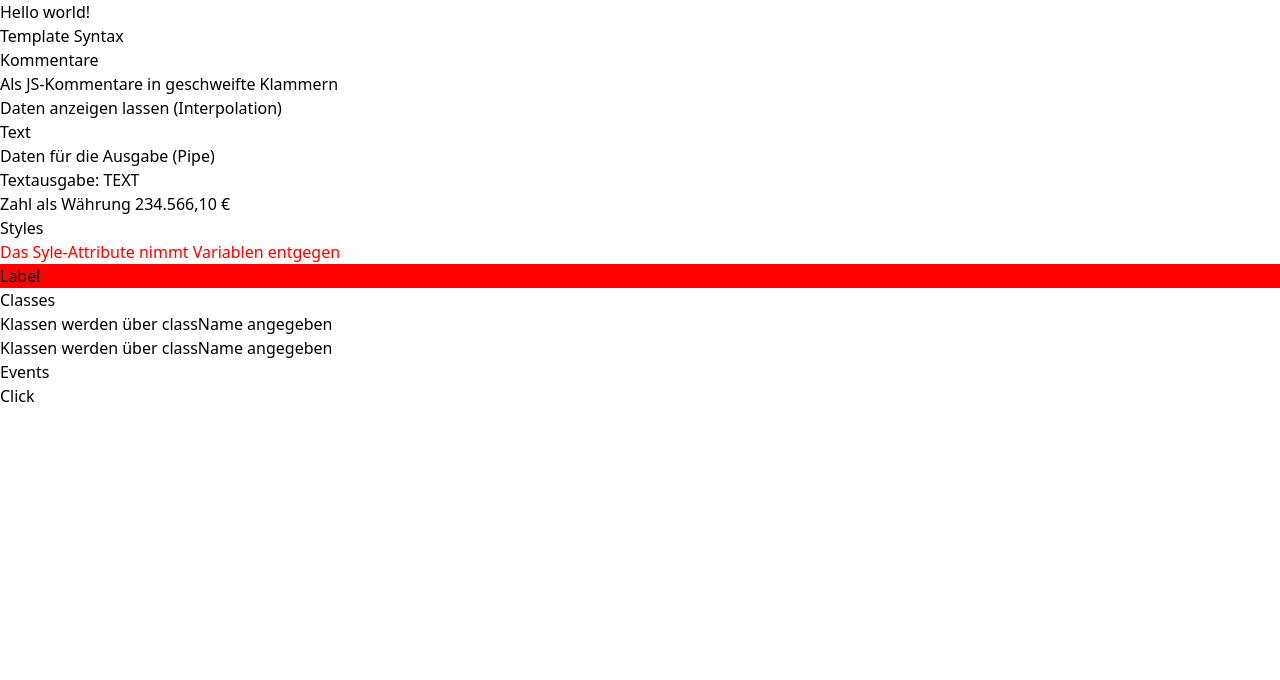
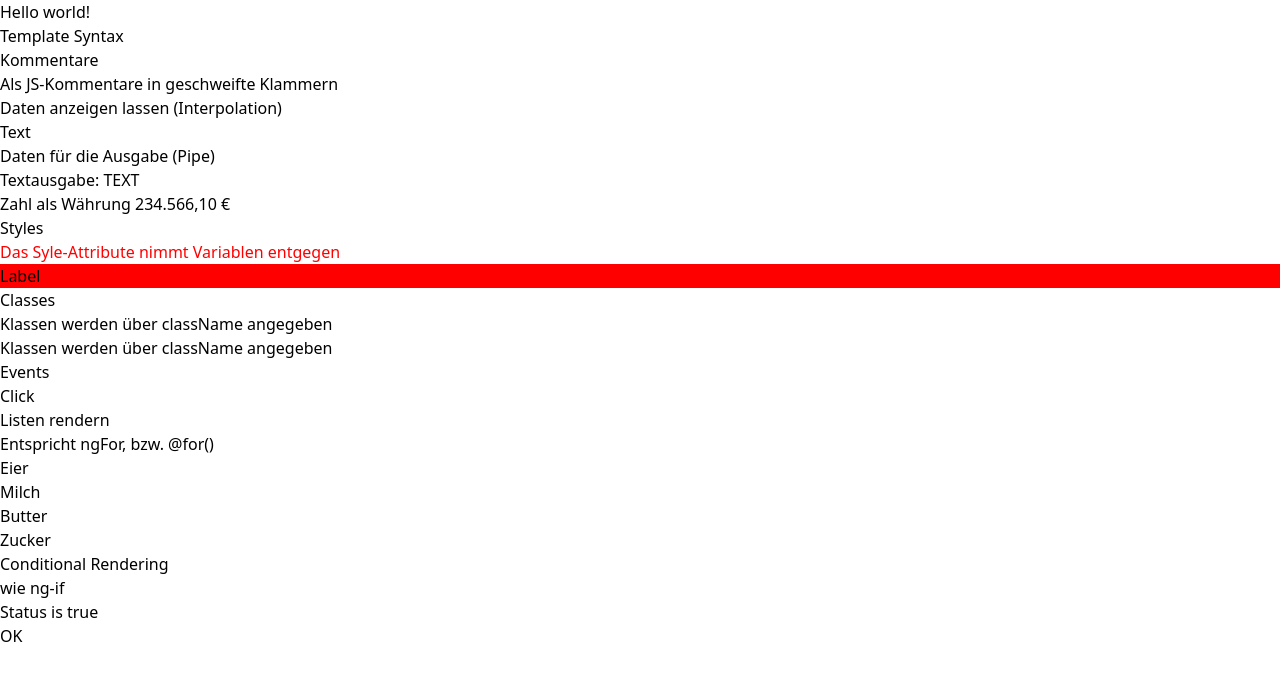
Before and after one commit to KonitzerTraining/react_next_training, a React (Vite) app in the folder crm-react/: page / in a window 1280 px wide. Shown: the top 680 px of the page. Built offline with nearby package versions, Linux system fonts and the light colour scheme.

Commit message:
map und if

```diff
--- a/crm-react/src/app/template-syntax/template-syntax.page.tsx
+++ b/crm-react/src/app/template-syntax/template-syntax.page.tsx
@@ -1,10 +1,10 @@
-export default function TemplateSyntaxPage () {
+export default function TemplateSyntaxPage() {
 
     const info: string = 'Text';
     const valueNum = 234566.09834;
     const status = true;
     const customer = {
-        labelColor : {
+        labelColor: {
             backgroundColor: 'red'
         }
     };
@@ -12,6 +12,10 @@ export default function TemplateSyntaxPage () {
     const clickHandler = (value: number): any => {
         console.log(value)
     };
+
+    const list = [
+        'Eier', 'Milch', 'Butter', 'Zucker'
+    ];
 
     return (
         <>
@@ -34,12 +38,12 @@ export default function TemplateSyntaxPage () {
             }</p>
 
             <h3>Styles</h3>
-            <p style={{color: 'red'}}>Das Syle-Attribute nimmt Variablen entgegen</p>
+            <p style={{ color: 'red' }}>Das Syle-Attribute nimmt Variablen entgegen</p>
             <p style={customer.labelColor}>Label</p>
 
             <h3>Classes</h3>
             <p className="text-xl">Klassen werden über className angegeben</p>
-            <p className={`${(status)? 'text-red-800': 'text-green-800'} bg-sky-300`}>Klassen werden über className angegeben</p>
+            <p className={`${(status) ? 'text-red-800' : 'text-green-800'} bg-sky-300`}>Klassen werden über className angegeben</p>
 
             <h3>Events</h3>
             <div>
@@ -47,6 +51,25 @@ export default function TemplateSyntaxPage () {
                     clickHandler(200);
                 }}>Click</button>
             </div>
+
+            <h3>Listen rendern</h3>
+            <p>Entspricht ngFor, bzw. @for() </p>
+            <ul>
+                {list.map((listItem: string) => {
+                    return (
+                        <li key={listItem}>{listItem}</li>
+                    )
+                })}
+            </ul>
+            <h3>Conditional Rendering</h3>
+            <p>wie ng-if</p>
+            {status ? (
+                <p>Status is true</p>
+            ) : (
+                <p>Status is false</p>
+            )}
+
+            { status && ( <p>OK</p>)}
         </>
     )
 }
```
